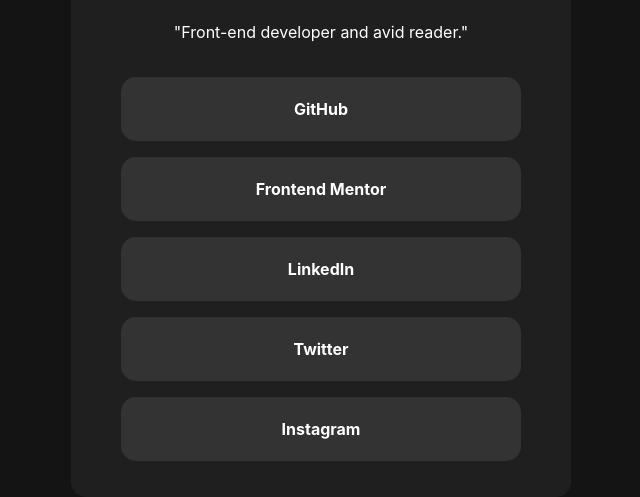
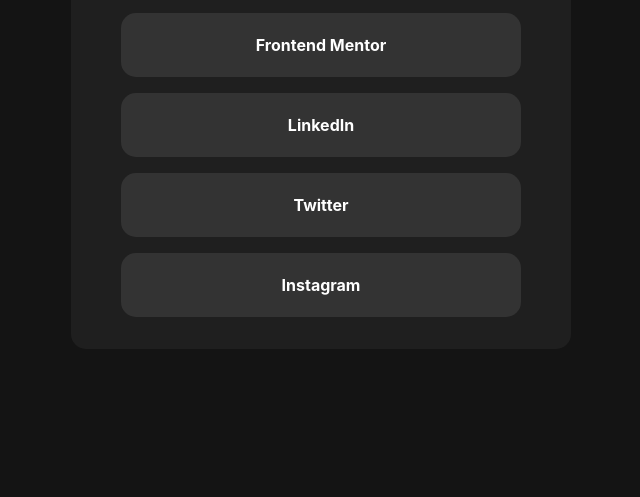
Before and after one commit to petr-simik/social-links-profile-main, a plain HTML site: page index.html in a window 1280 px wide. Shown: the part 451-948 px from the top of the page, without its empty margins (319-959 px from the left). After the commit the page ends 800 px from the top, so only its background shows below. Drawn offline with Linux system fonts and the light colour scheme.

Commit message:
Update style.css

```diff
--- a/style.css
+++ b/style.css
@@ -15,6 +15,7 @@ body {
     margin: 0 auto;
     padding: 0;
     background-color: var(--Grey900);
+
 }
 
 h4 {
@@ -24,11 +25,11 @@ h4 {
 
 .bodyContainer {
     text-align: center;
-    margin-top: 10%;
     display: flex;
     flex-direction: column;
     justify-content: center;
     align-items: center;
+    height: 100vh;
 }
 
 .mainContainer {
```
